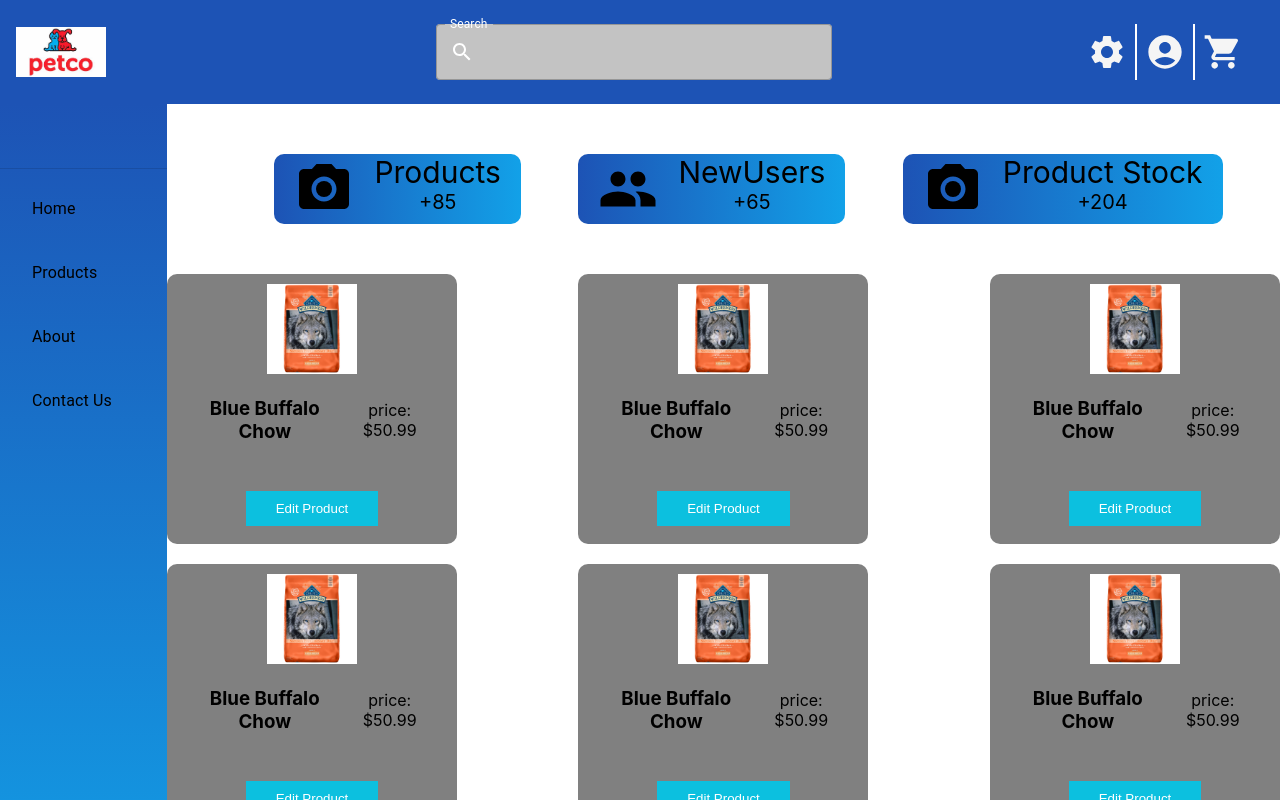
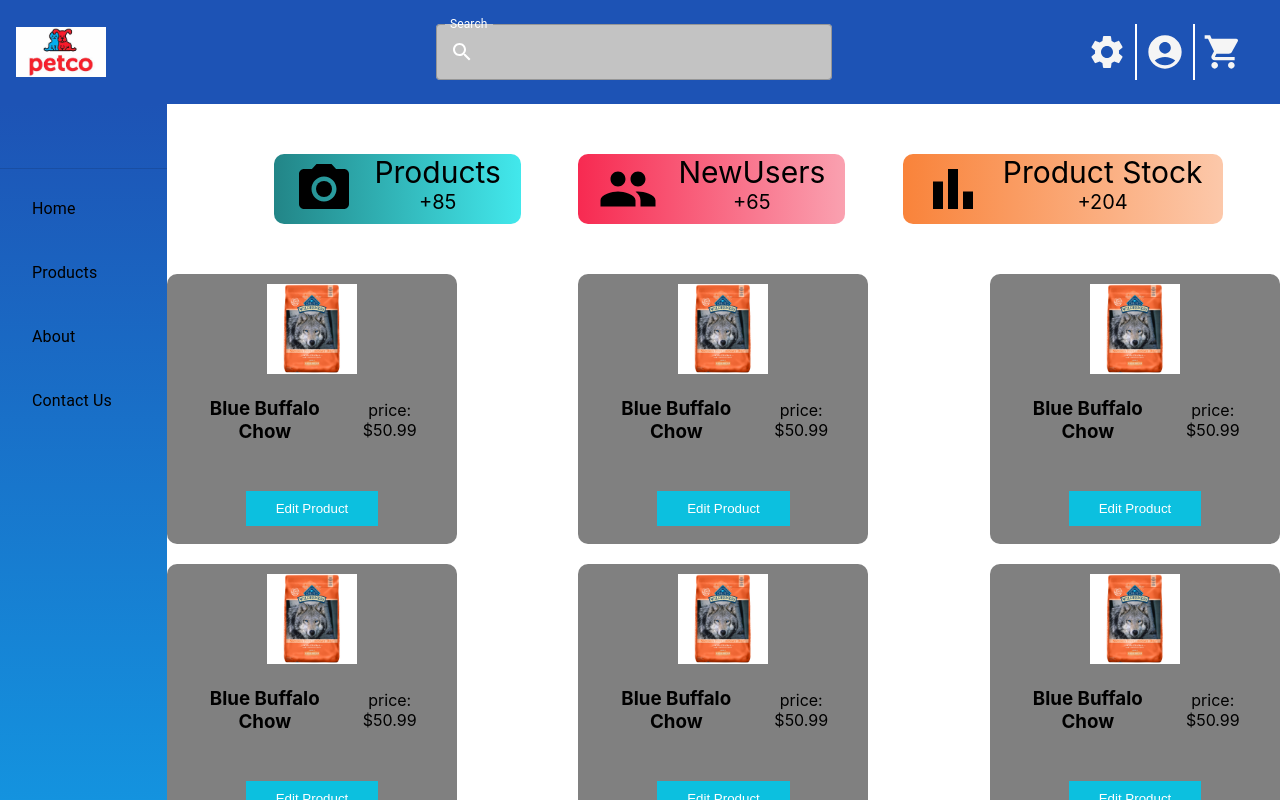
Before and after one commit to ColbyMorris9211/mock-application-2, a React (Create React App) app: page / in a window 1280 px wide. Both pictures are taken after a click on the button 1107 px from the left and 52 px from the top of the page. Shown: the top 800 px of the page. Built offline with nearby package versions, Linux system fonts and the light colour scheme.

Commit message:
adding user profile and cart routes

```diff
--- a/src/App.js
+++ b/src/App.js
@@ -9,6 +9,8 @@
 import BasicExample from './components/navbar.js';
 import Settings from './components/settings.js';
 import ProductDetails from './components/product-details.js';
+import UserProfile from './components/user-profile.js';
+import CartComponent from './components/cart.js';
 
 function App() {
   return (
@@ -23,6 +25,8 @@
           <Route path="services" element={<Services />} />
           <Route path="Settings" element={<Settings />} />
           <Route path="ProductDetails" element={<ProductDetails />} />
+          <Route path="user-profile" element={<UserProfile />} />
+          <Route path="cart" element={<CartComponent />} />
           <Route path="contact" element={<Contact />} />
         </Routes>
       </div>
--- /dev/null
+++ b/src/components/cart.js
@@ -0,0 +1,13 @@
+import React from 'react';
+import './cart.css';
+
+
+function CartComponent() {
+  return (
+    <section id="about" className='main-content'>
+        <h1>Welcome to Cart</h1>
+    </section>
+  );
+}
+
+export default CartComponent;
--- a/src/components/header.js
+++ b/src/components/header.js
@@ -48,12 +48,12 @@
               </div>
 
               <div className='icon-button settings'>
-                <IconButton className='icon-button' style={{color: 'whitesmoke'}}>
+                <IconButton onClick={() => handleNavigate('/user-profile')} className='icon-button' style={{color: 'whitesmoke'}}>
                   <AccountCircleIcon style={{fontSize: 40}}/>
                 </IconButton>
               </div>
 
-              <IconButton className='icon-button' style={{color: 'whitesmoke'}}>
+              <IconButton onClick={() => handleNavigate('/cart')}  className='icon-button' style={{color: 'whitesmoke'}}>
                 <ShoppingCartIcon style={{fontSize: 40}}/>
               </IconButton>
             </div>
--- a/src/components/settings.css
+++ b/src/components/settings.css
@@ -7,12 +7,24 @@
 
 }
 
-.admin-option.products{
+.admin-option{
     display: flex;
     align-items: center;
-    background: linear-gradient(to right, #1D53B5, #12A1E8);
+    background: linear-gradient(to right, #228587, #42E8EC);
     border-radius: 10px;
     cursor: pointer;
+}
+
+.admin-option.products{
+    background: linear-gradient(to right, #228587, #42E8EC);
+}
+
+.admin-option.users{
+    background: linear-gradient(to right, #F72A51, #FAA1B0);
+}
+
+.admin-option.stock{
+    background: linear-gradient(to right, #F9833A, #FCC8AA);
 }
 
 .admin-icon{
--- a/src/components/settings.js
+++ b/src/components/settings.js
@@ -5,6 +5,7 @@
 import PeopleIcon from '@mui/icons-material/People';
 import productImage from '../images/purina.jpeg';
 import { useNavigate } from 'react-router-dom';
+import BarChartIcon from '@mui/icons-material/BarChart';
 const productList = ['Product 1', 'Product 2', 'Product 3', 'Product 4', ' Product 5', 'Product 6','Product 7','Product 8'];
 
 function Settings() {
@@ -29,7 +30,7 @@
               </div>
             </div>
         </div>
-        <div className='admin-option products'>
+        <div className='admin-option users'>
             <PeopleIcon className='admin-icon'/>
             <div>
               <div className='admin-option-text'>
@@ -40,8 +41,8 @@
               </div>
             </div>
         </div>
-        <div className='admin-option products'>
-            <PhotoCameraIcon className='admin-icon'/>
+        <div className='admin-option stock'>
+            <BarChartIcon className='admin-icon'/>
             <div>
               <div className='admin-option-text'>
                 Product Stock
--- /dev/null
+++ b/src/components/user-profile.js
@@ -0,0 +1,13 @@
+import React from 'react';
+import './user-profile.css';
+
+
+function UserProfile() {
+  return (
+    <section id="about" className='main-content'>
+        <h1>Welcome to User Profile</h1>
+    </section>
+  );
+}
+
+export default UserProfile;
```
Also changed, not shown: src/components/cart.css (added), src/components/user-profile.css (added).
